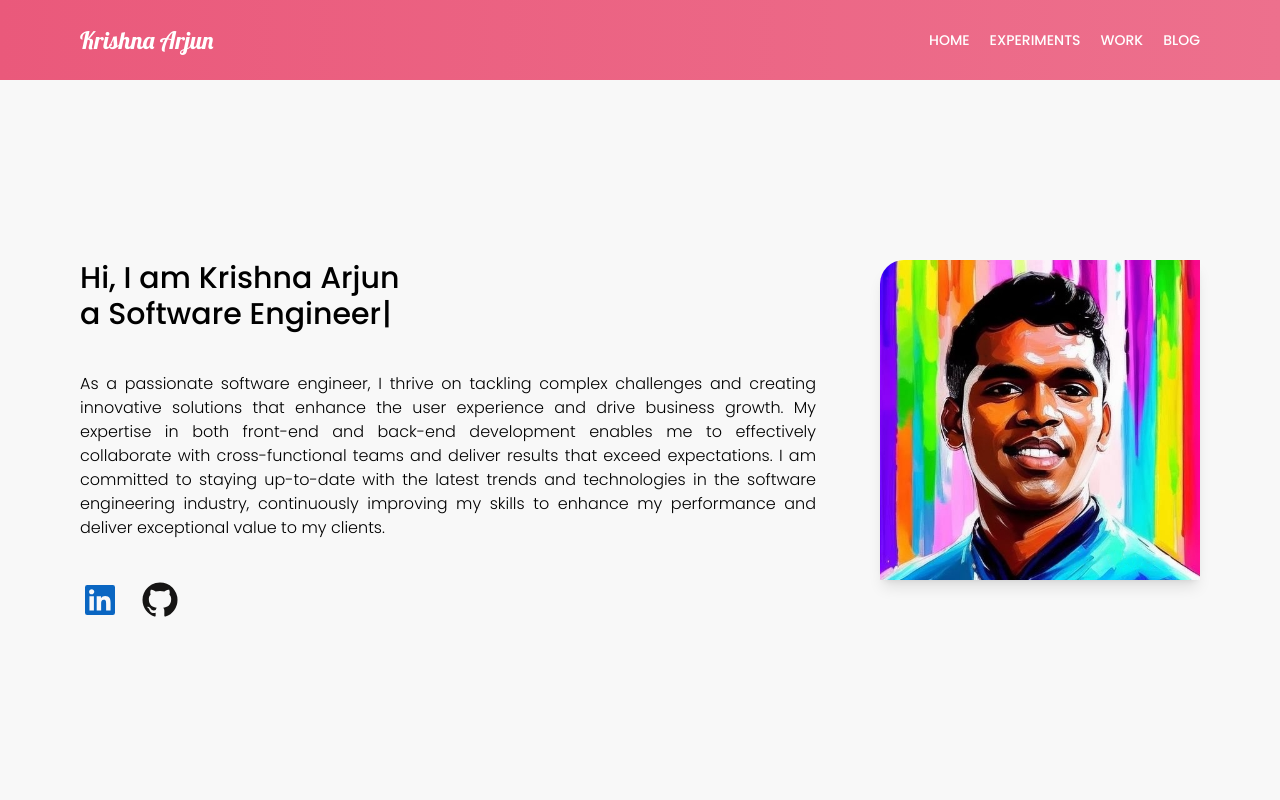
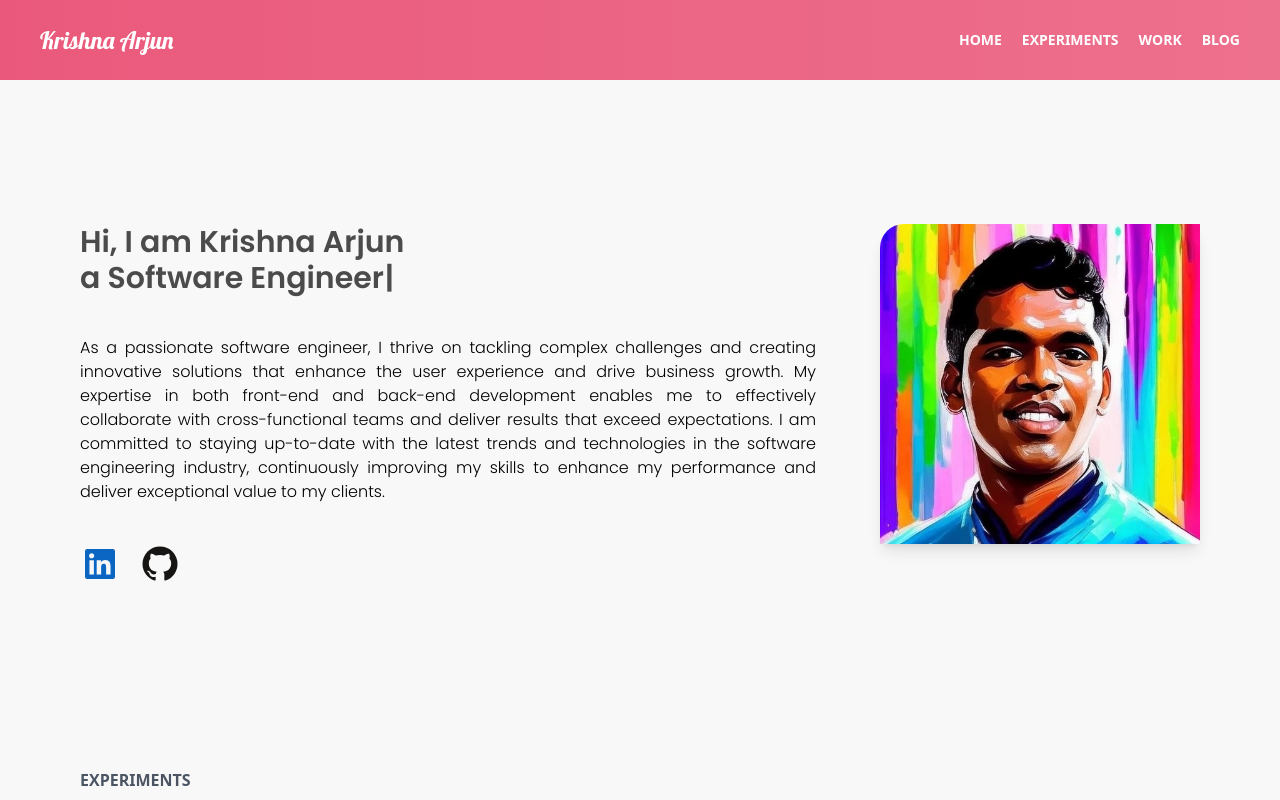
Before and after one commit to Arjunkrishna17/Portfolio, a React (Create React App) app: page / in a window 1280 px wide. Built offline with nearby package versions, Linux system fonts and the light colour scheme.

Commit message:
MF-87 Responsive design

```diff
--- a/src/App.tsx
+++ b/src/App.tsx
@@ -9,7 +9,7 @@ import { BrowserRouter, Route, Routes } from "react-router-dom";
 const App = () => {
   return (
     <BrowserRouter>
-      <div className="flex flex-col space-y-20 h-screen bg-body overflow-hidden">
+      <div className="flex flex-col  space-y-20 h-screen bg-body overflow-hidden">
         <Header />
         <Routes>
           <Route
--- a/src/Components/Blog.tsx
+++ b/src/Components/Blog.tsx
@@ -78,7 +78,10 @@ const Blog = () => {
   return (
     <div id="blog" className="w-full  px-10 lg:px-20 h-full py-10">
       <div className="flex  flex-col w-full space-y-8 ">
-        <h5 className="text-gray-600 font-bold">BLOG</h5>
+        <div className="flex flex-col items-center lg:items-start space-y-5 w-full  font-bold  hover:underline decoration-from decoration-2 underline-offset-4">
+          <h5 className="text-gray-600 font-bold">BLOG</h5>
+        </div>
+
         <div className="w-full h-full space-x-5 justify-center items-center ">
           <Slider {...settings}>
             {blogDetails.map((blog) => (
--- a/src/Components/Experiment.tsx
+++ b/src/Components/Experiment.tsx
@@ -102,10 +102,10 @@ const Experiments = () => {
   return (
     <div
       id="experiments"
-      className="flex flex-col justify-center w-full h-full  px-10 py-10 md:px-20 "
+      className="flex flex-col justify-center w-full h-full  px-10 py-10 lg:px-20 "
     >
       <div className="flex flex-col h-full w-full justify-center  space-y-8  ">
-        <div className="flex flex-col space-y-5 w-fit  font-bold  hover:underline decoration-blue-500 decoration-2 underline-offset-4">
+        <div className="flex flex-col items-center lg:items-start space-y-5 w-full  font-bold  hover:underline decoration-from decoration-2 underline-offset-4">
           <p className="text-gray-600">EXPERIMENTS</p>
         </div>
 
--- a/src/Components/Header.tsx
+++ b/src/Components/Header.tsx
@@ -1,14 +1,17 @@
-import React from "react";
+import React, { useState } from "react";
 import { ReactComponent as Hamburger } from "../Images/Hamburger.svg";
 
 const Header = () => {
-  return (
-    <div className="flex z-10 fixed w-full first-letter:w-full h-20 items-center justify-between  px-5 md:px-20 bg-gradient-to-r to-to from-from">
-      <a href="/" className="text-white font-lobster text-2xl cursor-pointer">
-        Krishna Arjun
-      </a>
+  const [showMenu, setShowMenu] = useState(false);
 
-      <ul className="space-x-5 text-white font-poppins text-sm hidden lg:flex">
+  const menuHandler = () => {
+    setShowMenu(!showMenu);
+  };
+
+  // "flex flex-col justify-center h-full space-y-5 px-5 py-5";
+
+  const menuList = (
+    <ul className="flex flex-col justify-center h-full space-y-5 lg:items-center lg:space-y-0 px-5 py-5 lg:px-0 lg:py-0  lg:justify-end lg:flex-row lg:space-x-5 lg:text-sm lg:font-bold text-white">
       <a
         href="#home"
         className="cursor-pointer hover:underline underline-offset-2 decoration-2"
@@ -36,8 +39,32 @@ const Header = () => {
         BLOG
       </a>
     </ul>
+  );
 
-      <Hamburger className="lg:hidden w-10 h-10 fill-white"/>
+  return (
+    <div className="flex z-10 fixed w-full first-letter:w-full h-20 items-center justify-between  px-5 md:px-10 bg-gradient-to-r to-to from-from">
+      <a href="/" className="text-white font-lobster text-2xl cursor-pointer">
+        Krishna Arjun
+      </a>
+      <div className="hidden lg:flex">{menuList}</div>
+
+      <Hamburger
+        onClick={menuHandler}
+        className="lg:hidden w-8 h-8  cursor-pointer fill-white"
+      />
+
+      {showMenu && (
+        <div className="flex flex-col absolute right-0 top-0 w-52 h-52 bg-to border border-white text-white rounded-l-lg shadow-sm">
+          <button
+            onClick={menuHandler}
+            className=" absolute right-5 top-1 flex w-8 h-8 rounded-full items-center justify-center hover:bg-gray-100 hover:text-black"
+          >
+            X
+          </button>
+
+          <div className="flex lg:hidden">{menuList}</div>
+        </div>
+      )}
     </div>
   );
 };
--- a/src/Components/Home.tsx
+++ b/src/Components/Home.tsx
@@ -8,11 +8,11 @@ const Home = () => {
   return (
     <div
       id="home"
-      className="flex flex-col py-5 lg:py-40 px-10 justify-center w-full h-full  lg:px-20 font-poppins "
+      className="grow  py-5 lg:py-36 px-10 justify-center w-full lg:px-20 font-poppins "
     >
-      <div className="flex flex-col-reverse items-center  lg:items-start lg:flex-row  lg:space-x-16">
+      <div className="flex flex-col-reverse h-full items-center  lg:items-start lg:flex-row  lg:space-x-16 ">
         <div className="flex flex-col mt-5  lg:mt-0  items-center lg:items-start space-y-10 ">
-          <div className="flex flex-col  w-full text-xl sm:text-3xl items-center lg:items-start">
+          <div className="flex flex-col  w-full text-xl lg:text-3xl items-center lg:items-start font-bold opacity-70">
             <h1>Hi, I am Krishna Arjun</h1>
             <TypeWritter
               options={{ loop: true }}
@@ -65,7 +65,7 @@ const Home = () => {
           </div>
         </div>
         <img
-          className="w-52 h-52 sm:h-80 sm:w-80  rounded-tl-3xl shadow-lg"
+          className="w-52 h-52 lg:h-80 lg:w-80  rounded-tl-3xl shadow-lg"
           src={require("../Images/Avatar.jpeg")}
           alt="krishna"
         />
--- a/src/Components/Work.tsx
+++ b/src/Components/Work.tsx
@@ -4,10 +4,10 @@ const Work = () => {
   return (
     <div
       id="work"
-      className="flex flex-col justify-center w-full h-full  py-10 font-poppins px-20 "
+      className="flex flex-col justify-center w-full h-full  py-10 font-poppins px-5 lg:px-20 "
     >
       <div className="flex flex-col h-full space-y-5  ">
-        <div className="w-fit font-bold  hover:underline decoration-blue-500 decoration-2 underline-offset-4">
+        <div className="flex flex-col items-center lg:items-start space-y-5 w-full  font-bold  hover:underline decoration-from decoration-2 underline-offset-4" >
           <p className="text-gray-600">WORK</p>
         </div>
 
```
Lines whose indentation alone changed are shown as unchanged.
